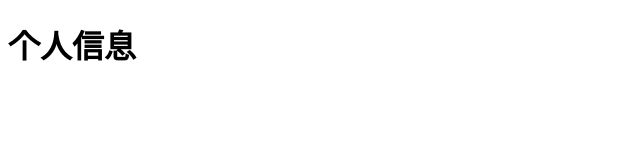
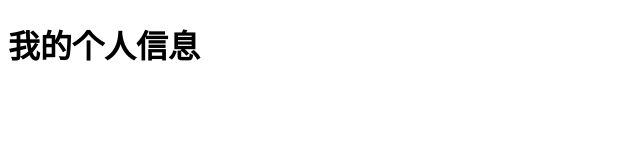
Before and after one commit to little-bamboo/little-bamboo.github.io, a plain HTML site: page index.html in a window 1280 px wide. Shown: the whole page, without its empty margins (0-640 px from the left). Drawn offline with Linux system fonts and the light colour scheme.

Commit message:
Update index.html

```diff
--- a/index.html
+++ b/index.html
@@ -2,9 +2,9 @@
 <html lang="en">
 <head>
     <meta charset="UTF-8">
-    <title>Title</title>
+    <title>我的个人主页</title>
 </head>
 <body>
-  <h1>个人信息<h1>
+  <h1>我的个人信息<h1>
 </body>
 </html>
```
